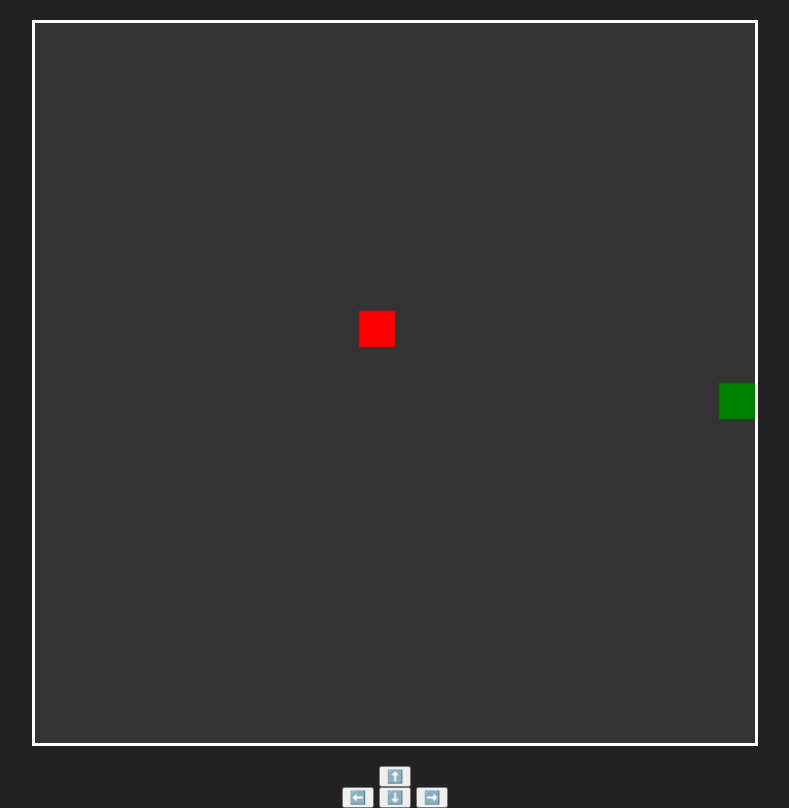
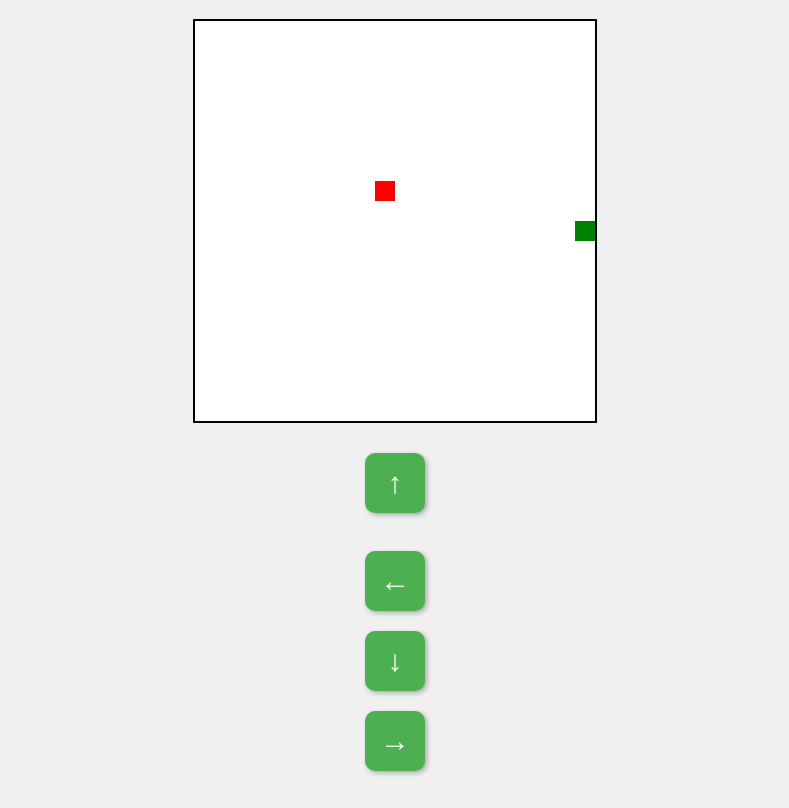
Before and after one commit to elbos01/snake-game, a plain HTML site: page index.html in a window 1280 px wide. Shown: the whole page, without its empty margins (245-1034 px from the left). Drawn offline with Linux system fonts and the light colour scheme.

Commit message:
Add files via upload

```diff
--- a/index.html
+++ b/index.html
@@ -8,18 +8,12 @@
 </head>
 <body>
     <canvas id="gameCanvas" width="400" height="400"></canvas>
-
-    <div class="controls">
-        <div class="row">
-            <button class="btn" id="up">⬆️</button>
-        </div>
-        <div class="row">
-            <button class="btn" id="left">⬅️</button>
-            <button class="btn" id="down">⬇️</button>
-            <button class="btn" id="right">➡️</button>
-        </div>
+    <div id="controls">
+        <button id="up" class="control-button">↑</button><br>
+        <button id="left" class="control-button">←</button>
+        <button id="down" class="control-button">↓</button>
+        <button id="right" class="control-button">→</button>
     </div>
-
     <script src="script.js"></script>
 </body>
 </html>
--- a/script.js
+++ b/script.js
@@ -63,3 +63,11 @@ function draw() {
 }
 
 setInterval(draw, 100);
+
+// Ajouter des événements pour agrandir les boutons
+const controlButtons = document.querySelectorAll('.control-button');
+controlButtons.forEach(button => {
+    button.style.width = '60px';
+    button.style.height = '60px';
+    button.style.margin = '10px';
+});
--- a/style.css
+++ b/style.css
@@ -1,27 +1,39 @@
 body {
-    background-color: #222;
-    color: #fff;
+    display: flex;
+    flex-direction: column;
+    align-items: center;
+    justify-content: center;
+    background-color: #f0f0f0;
+    height: 100vh;
+    margin: 0;
     font-family: Arial, sans-serif;
-    text-align: center;
-    margin: 0;
-    padding: 0;
-}
-
-h1 {
-    margin-top: 20px;
-    font-size: 2.5em;
 }
 
 #gameCanvas {
-    background-color: #333;
-    border: 3px solid #fff;
-    display: block;
-    margin: 20px auto;
-    width: 90vmin;
-    height: 90vmin;
+    border: 2px solid #000;
+    background-color: #fff;
 }
 
-p {
-    font-size: 1.5em;
-    margin-top: -10px;
+#controls {
+    margin-top: 20px;
+    display: flex;
+    flex-direction: column;
+    align-items: center;
 }
+
+.control-button {
+    width: 70px;
+    height: 70px;
+    font-size: 30px;
+    margin: 10px;
+    background-color: #4CAF50;
+    color: white;
+    border: none;
+    border-radius: 10px;
+    cursor: pointer;
+    box-shadow: 2px 2px 5px rgba(0, 0, 0, 0.3);
+}
+
+.control-button:hover {
+    background-color: #45a049;
+}
```
